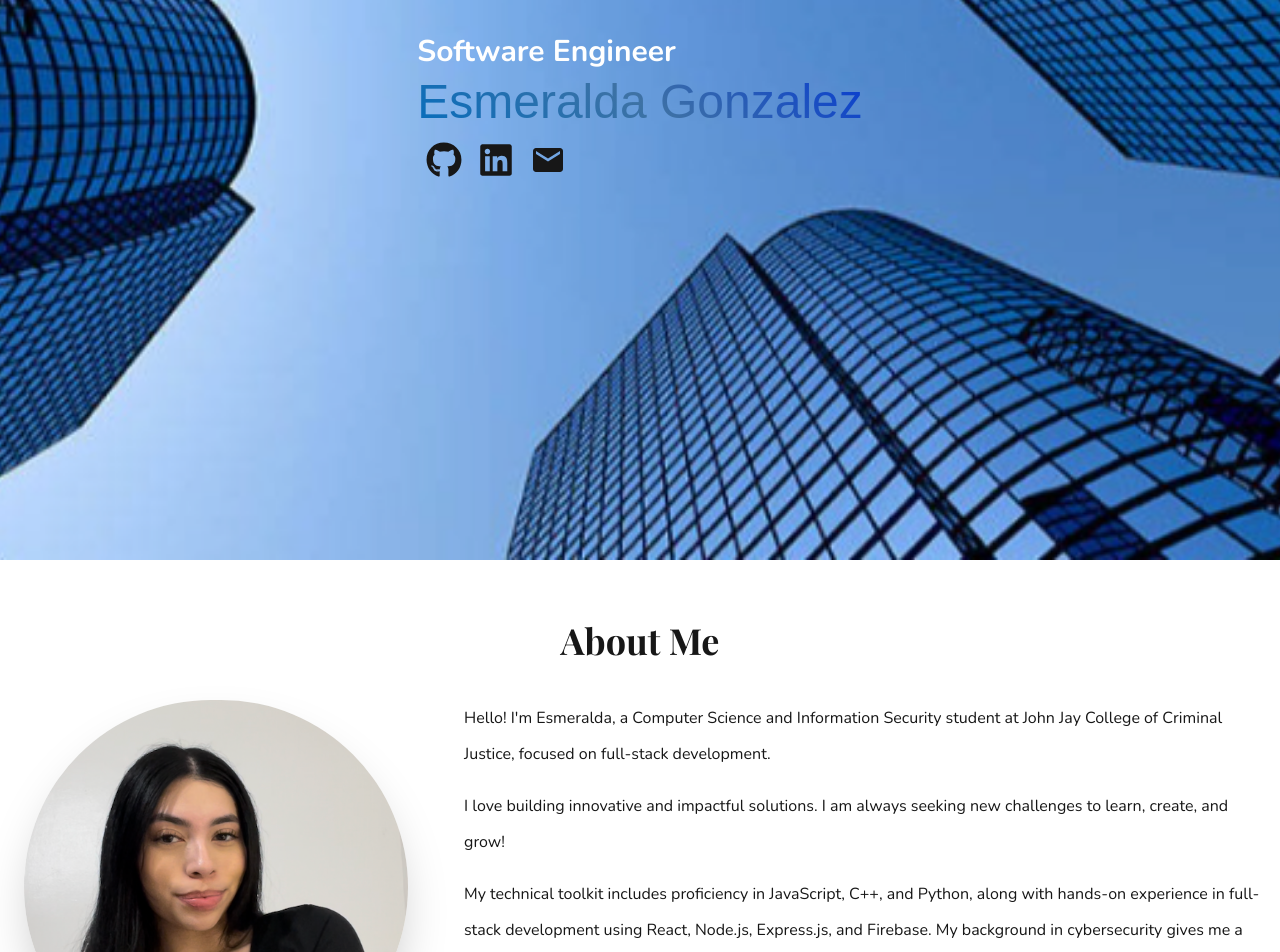
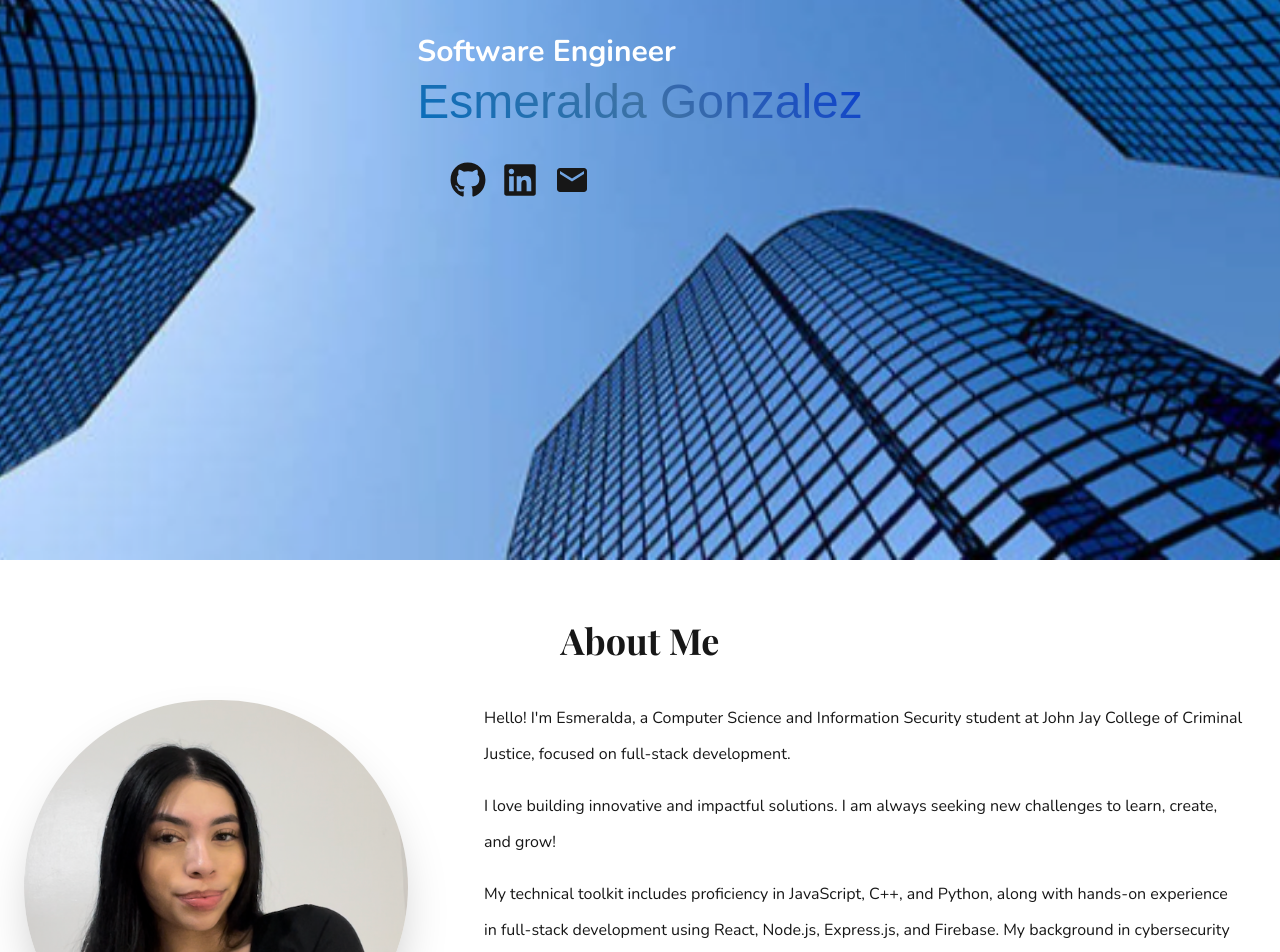
Before and after one commit to Esmeraldagmm/Portfolio, a Next.js app: page / in a window 1280 px wide. Shown: the part 240-1192 px from the top of the page. Built offline with nearby package versions, Linux system fonts and the light colour scheme; a web font is replaced by a local one.

Commit message:
fixed layout

```diff
--- a/src/app/pages/About.js
+++ b/src/app/pages/About.js
@@ -17,18 +17,18 @@ export function About() {
             className="w-full max-w-sm mx-auto shadow-2xl rounded-full"
           />
         </div>
-        <div className="lg:w-2/3">
+        <div className="lg:w-2/3 ">
           <div className="mb-10 font-nunito">
-            <p className="mb-4 leading-9">
+            <p className="mb-4 leading-9 sm:pl-5 sm:pr-5">
               Hello! I&apos;m Esmeralda, a Computer Science and Information
               Security student at John Jay College of Criminal Justice, focused
               on full-stack development.
             </p>
-            <p className="mb-4 leading-9">
+            <p className="mb-4 leading-9 sm:pl-5 sm:pr-5">
               I love building innovative and impactful solutions. I am always
               seeking new challenges to learn, create, and grow!
             </p>
-            <p className="mb-4 leading-9">
+            <p className="mb-4 leading-9 sm:pl-5 sm:pr-5">
               My technical toolkit includes proficiency in JavaScript, C++, and
               Python, along with hands-on experience in full-stack development
               using React, Node.js, Express.js, and Firebase. My background in
--- a/src/app/pages/NavBar.js
+++ b/src/app/pages/NavBar.js
@@ -123,7 +123,7 @@ export function NavBar() {
           </div>
         </div>
         {/* contact */}
-        <div className="flex flex-row items-center space-x-4 pr-72">
+        <div className="flex flex-row items-center space-x-4 pr-60 pt-10">
           <a href="https://github.com/Esmeraldagmm" target="_blank">
             <FaGithub className="text-4xl" />
           </a>
```
